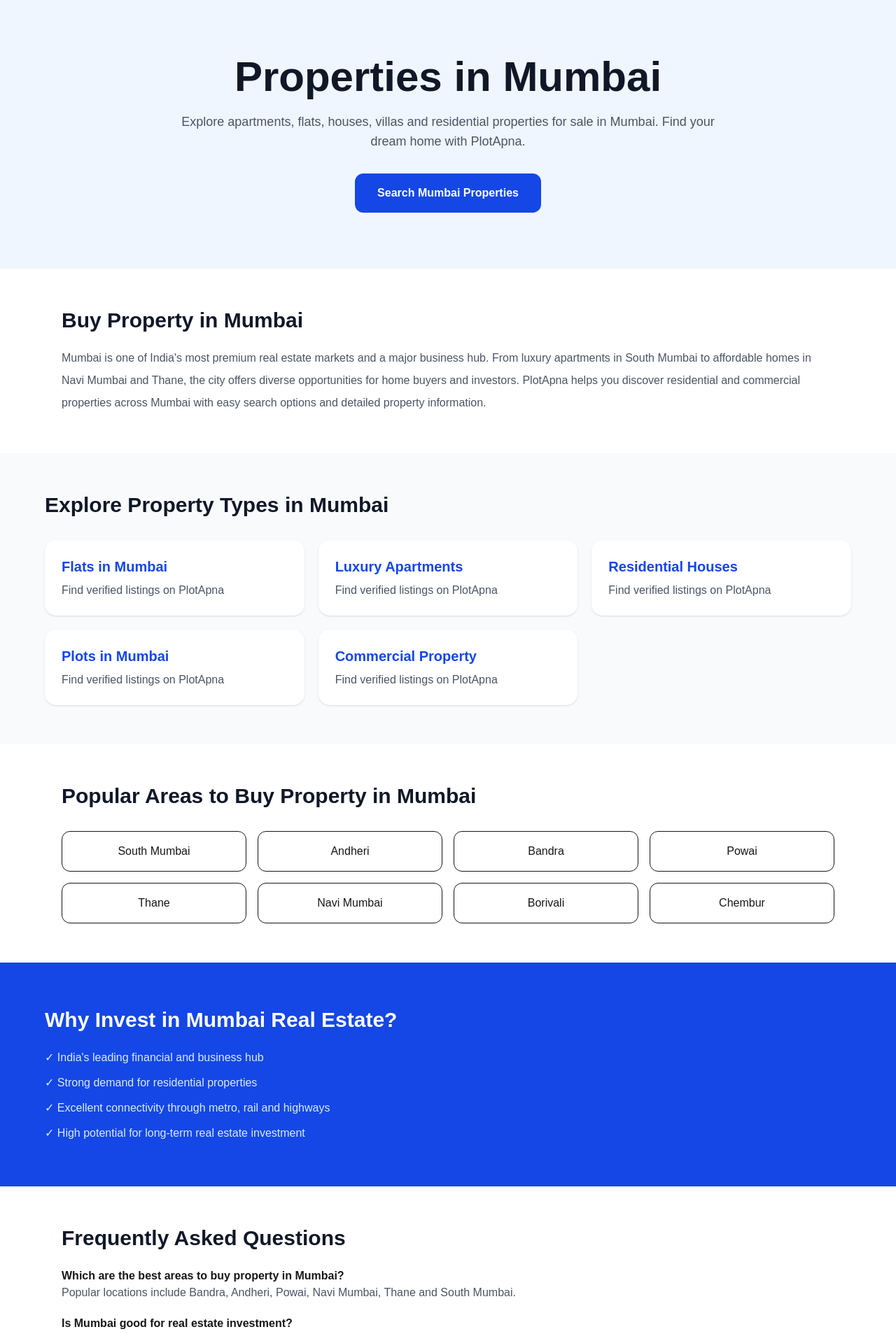
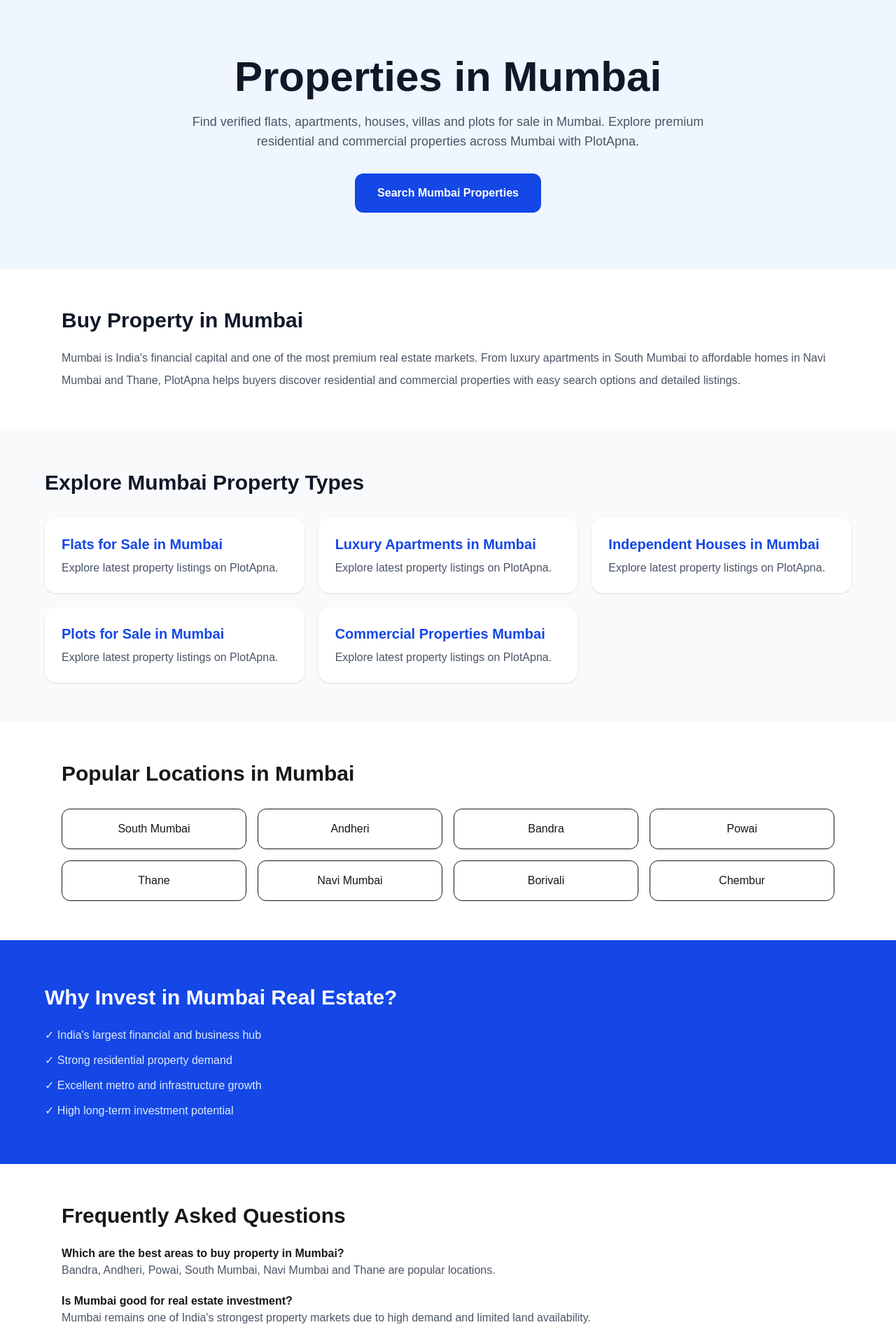
Before and after one commit to vaibhav039516/plotapna, a Next.js app: page /properties/mumbai in a window 1280 px wide. Shown: the top 1907 px of the page at 70% size. Built offline with nearby package versions, Linux system fonts and the light colour scheme.

Commit message:
Improve Mumbai SEO page with schema and metadata

```diff
--- a/src/app/properties/mumbai/page.tsx
+++ b/src/app/properties/mumbai/page.tsx
@@ -5,25 +5,50 @@ import type { Metadata } from "next";
 export const metadata: Metadata = {
 
   title:
-    "Properties in Mumbai | Buy Flats, Houses & Real Estate in Mumbai | PlotApna",
+    "Properties in Mumbai | Buy Flats, Apartments, Houses & Plots in Mumbai | PlotApna",
 
   description:
-    "Find properties in Mumbai including apartments, flats, houses, villas and residential properties. Explore verified Mumbai real estate listings on PlotApna.",
+    "Find properties in Mumbai including flats, apartments, villas, houses and plots for sale. Explore verified Mumbai real estate listings across Bandra, Andheri, Powai, Thane and Navi Mumbai on PlotApna.",
 
-  keywords:[
+  keywords: [
     "properties in Mumbai",
     "property in Mumbai",
+    "buy property Mumbai",
     "flats for sale in Mumbai",
     "apartments in Mumbai",
     "houses for sale in Mumbai",
+    "plots for sale in Mumbai",
     "Mumbai real estate",
-    "buy property Mumbai"
+    "residential property Mumbai",
+    "commercial property Mumbai",
   ],
+
+  alternates: {
+    canonical: "https://plotapna.com/properties/mumbai",
+  },
+
+  openGraph: {
+    title:
+      "Properties in Mumbai | Buy Flats, Houses & Plots | PlotApna",
+
+    description:
+      "Discover verified residential and commercial properties in Mumbai with PlotApna.",
+
+    url:
+      "https://plotapna.com/properties/mumbai",
+
+    siteName:
+      "PlotApna",
+
+    type:
+      "website",
+  },
 
 };
 
 
-export default function MumbaiPropertiesPage(){
+
+export default function MumbaiPropertiesPage() {
 
 
 const locations = [
@@ -40,34 +65,105 @@ const locations = [
 ];
 
 
-const propertyTypes=[
+
+const propertyTypes = [
 
 {
-title:"Flats in Mumbai",
+title:"Flats for Sale in Mumbai",
 link:"/search?type=Apartment&city=Mumbai"
 },
 
 {
-title:"Luxury Apartments",
+title:"Luxury Apartments in Mumbai",
 link:"/search?type=Apartment&city=Mumbai"
 },
 
 {
-title:"Residential Houses",
+title:"Independent Houses in Mumbai",
 link:"/search?type=Independent%20House&city=Mumbai"
 },
 
 {
-title:"Plots in Mumbai",
+title:"Plots for Sale in Mumbai",
 link:"/search?type=Plot&city=Mumbai"
 },
 
 {
-title:"Commercial Property",
+title:"Commercial Properties Mumbai",
 link:"/search?type=Commercial&city=Mumbai"
 }
 
 ];
+
+
+
+const schema = {
+
+"@context":"https://schema.org",
+
+"@type":"RealEstateAgent",
+
+"name":"PlotApna",
+
+"url":"https://plotapna.com",
+
+"description":
+"Online real estate marketplace to discover properties, flats, houses, plots and commercial properties across India.",
+
+"areaServed":"Mumbai",
+
+"sameAs":[]
+
+};
+
+
+
+const faqSchema = {
+
+"@context":"https://schema.org",
+
+"@type":"FAQPage",
+
+"mainEntity":[
+
+{
+
+"@type":"Question",
+
+"name":"Which are the best areas to buy property in Mumbai?",
+
+"acceptedAnswer":{
+
+"@type":"Answer",
+
+"text":
+"Popular areas to buy property in Mumbai include Bandra, Andheri, Powai, South Mumbai, Navi Mumbai and Thane."
+
+}
+
+},
+
+
+{
+
+"@type":"Question",
+
+"name":"Is Mumbai real estate a good investment?",
+
+"acceptedAnswer":{
+
+"@type":"Answer",
+
+"text":
+"Mumbai is one of India's strongest real estate markets because of employment opportunities, infrastructure development and limited land availability."
+
+}
+
+}
+
+]
+
+};
 
 
 
@@ -76,7 +172,22 @@ return (
 <main className="min-h-screen bg-white">
 
 
-{/* HERO */}
+<script
+type="application/ld+json"
+dangerouslySetInnerHTML={{
+__html:JSON.stringify(schema)
+}}
+/>
+
+
+<script
+type="application/ld+json"
+dangerouslySetInnerHTML={{
+__html:JSON.stringify(faqSchema)
+}}
+/>
+
+
 
 <section className="bg-blue-50 px-6 py-20">
 
@@ -92,10 +203,11 @@ Properties in Mumbai
 
 <p className="mx-auto mt-5 max-w-3xl text-lg text-gray-600">
 
-Explore apartments, flats, houses, villas and residential properties
-for sale in Mumbai. Find your dream home with PlotApna.
+Find verified flats, apartments, houses, villas and plots for sale in Mumbai.
+Explore premium residential and commercial properties across Mumbai with PlotApna.
 
 </p>
+
 
 
 <Link
@@ -118,7 +230,6 @@ Search Mumbai Properties
 
 
 
-{/* INTRO */}
 
 <section className="mx-auto max-w-6xl px-6 py-14">
 
@@ -132,13 +243,10 @@ Buy Property in Mumbai
 
 <p className="mt-5 leading-8 text-gray-600">
 
-Mumbai is one of India's most premium real estate markets and a major
-business hub. From luxury apartments in South Mumbai to affordable homes
-in Navi Mumbai and Thane, the city offers diverse opportunities for
-home buyers and investors.
-
-PlotApna helps you discover residential and commercial properties across
-Mumbai with easy search options and detailed property information.
+Mumbai is India's financial capital and one of the most premium real estate markets.
+From luxury apartments in South Mumbai to affordable homes in Navi Mumbai and Thane,
+PlotApna helps buyers discover residential and commercial properties with easy search
+options and detailed listings.
 
 </p>
 
@@ -149,8 +257,6 @@ Mumbai with easy search options and detailed property information.
 
 
 
-{/* PROPERTY TYPES */}
-
 <section className="bg-gray-50 px-6 py-14">
 
 
@@ -159,7 +265,7 @@ Mumbai with easy search options and detailed property information.
 
 <h2 className="text-3xl font-bold text-gray-900">
 
-Explore Property Types in Mumbai
+Explore Mumbai Property Types
 
 </h2>
 
@@ -168,8 +274,7 @@ Explore Property Types in Mumbai
 <div className="mt-8 grid gap-5 md:grid-cols-3">
 
 
-{
-propertyTypes.map((item)=>(
+{propertyTypes.map((item)=>(
 
 <Link
 
@@ -190,24 +295,19 @@ className="rounded-2xl bg-white p-6 shadow hover:shadow-lg"
 
 <p className="mt-2 text-gray-600">
 
-Find verified listings on PlotApna
+Explore latest property listings on PlotApna.
 
 </p>
 
 
 </Link>
 
-
-))
-
-}
+))}
 
 
 </div>
 
-
 </div>
-
 
 </section>
 
@@ -215,26 +315,20 @@ Find verified listings on PlotApna
 
 
 
-
-{/* LOCATIONS */}
-
 <section className="mx-auto max-w-6xl px-6 py-14">
 
 
-<h2 className="text-3xl font-bold text-gray-900">
+<h2 className="text-3xl font-bold">
 
-Popular Areas to Buy Property in Mumbai
+Popular Locations in Mumbai
 
 </h2>
-
 
 
 <div className="mt-8 grid grid-cols-2 gap-4 md:grid-cols-4">
 
 
-{
-
-locations.map((location)=>(
+{locations.map((location)=>(
 
 <Link
 
@@ -250,23 +344,16 @@ className="rounded-xl border p-4 text-center font-medium hover:border-blue-600 h
 
 </Link>
 
-))
-
-
-}
+))}
 
 
 </div>
-
 
 </section>
 
 
 
 
-
-
-{/* WHY MUMBAI */}
 
 <section className="bg-blue-700 px-6 py-16 text-white">
 
@@ -284,24 +371,13 @@ Why Invest in Mumbai Real Estate?
 <ul className="mt-6 space-y-3 text-blue-100">
 
 
-<li>
-✓ India's leading financial and business hub
-</li>
+<li>✓ India's largest financial and business hub</li>
 
+<li>✓ Strong residential property demand</li>
 
-<li>
-✓ Strong demand for residential properties
-</li>
+<li>✓ Excellent metro and infrastructure growth</li>
 
-
-<li>
-✓ Excellent connectivity through metro, rail and highways
-</li>
-
-
-<li>
-✓ High potential for long-term real estate investment
-</li>
+<li>✓ High long-term investment potential</li>
 
 
 </ul>
@@ -316,18 +392,15 @@ Why Invest in Mumbai Real Estate?
 
 
 
-
-
-{/* FAQ */}
-
 <section className="mx-auto max-w-6xl px-6 py-14">
 
 
-<h2 className="text-3xl font-bold text-gray-900">
+<h2 className="text-3xl font-bold">
 
 Frequently Asked Questions
 
 </h2>
+
 
 
 <div className="mt-6 space-y-5">
@@ -336,12 +409,15 @@ Frequently Asked Questions
 <div>
 
 <h3 className="font-semibold">
+
 Which are the best areas to buy property in Mumbai?
+
 </h3>
 
 <p className="text-gray-600">
-Popular locations include Bandra, Andheri, Powai, Navi Mumbai,
-Thane and South Mumbai.
+
+Bandra, Andheri, Powai, South Mumbai, Navi Mumbai and Thane are popular locations.
+
 </p>
 
 </div>
@@ -351,12 +427,15 @@ Thane and South Mumbai.
 <div>
 
 <h3 className="font-semibold">
+
 Is Mumbai good for real estate investment?
+
 </h3>
 
 <p className="text-gray-600">
-Mumbai remains one of India's strongest real estate markets because
-of employment opportunities and limited land availability.
+
+Mumbai remains one of India's strongest property markets due to high demand and limited land availability.
+
 </p>
 
 </div>
@@ -371,8 +450,6 @@ of employment opportunities and limited land availability.
 
 
 
-{/* CTA */}
-
 <section className="px-6 py-12 text-center">
 
 
@@ -385,7 +462,7 @@ Find Your Mumbai Property Today
 
 <p className="mt-3 text-gray-600">
 
-Search apartments, houses and plots available on PlotApna.
+Search flats, houses, plots and commercial properties on PlotApna.
 
 </p>
 
@@ -406,10 +483,8 @@ Post Your Property
 </section>
 
 
-
 </main>
 
 );
 
-
 }
```
